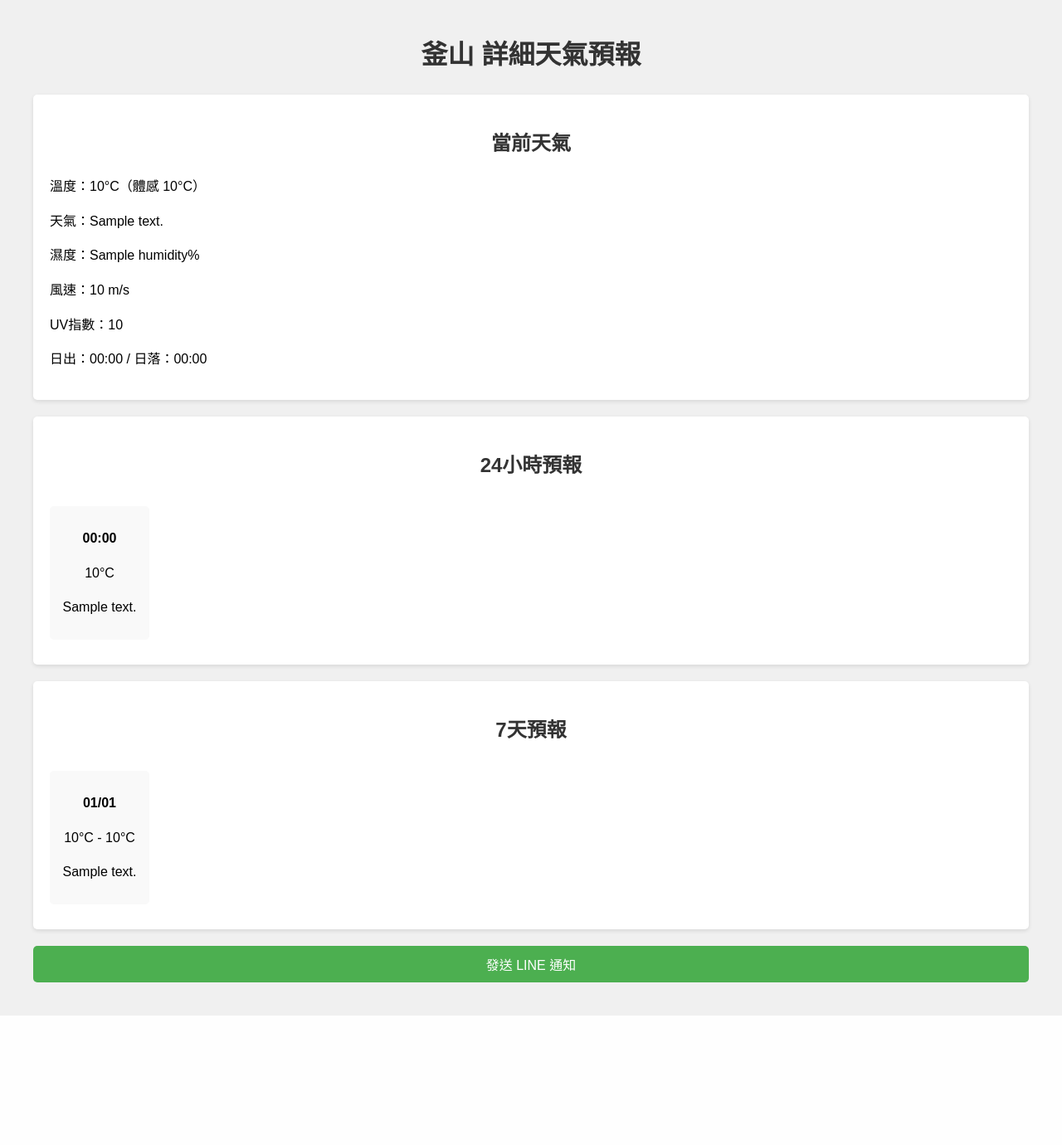
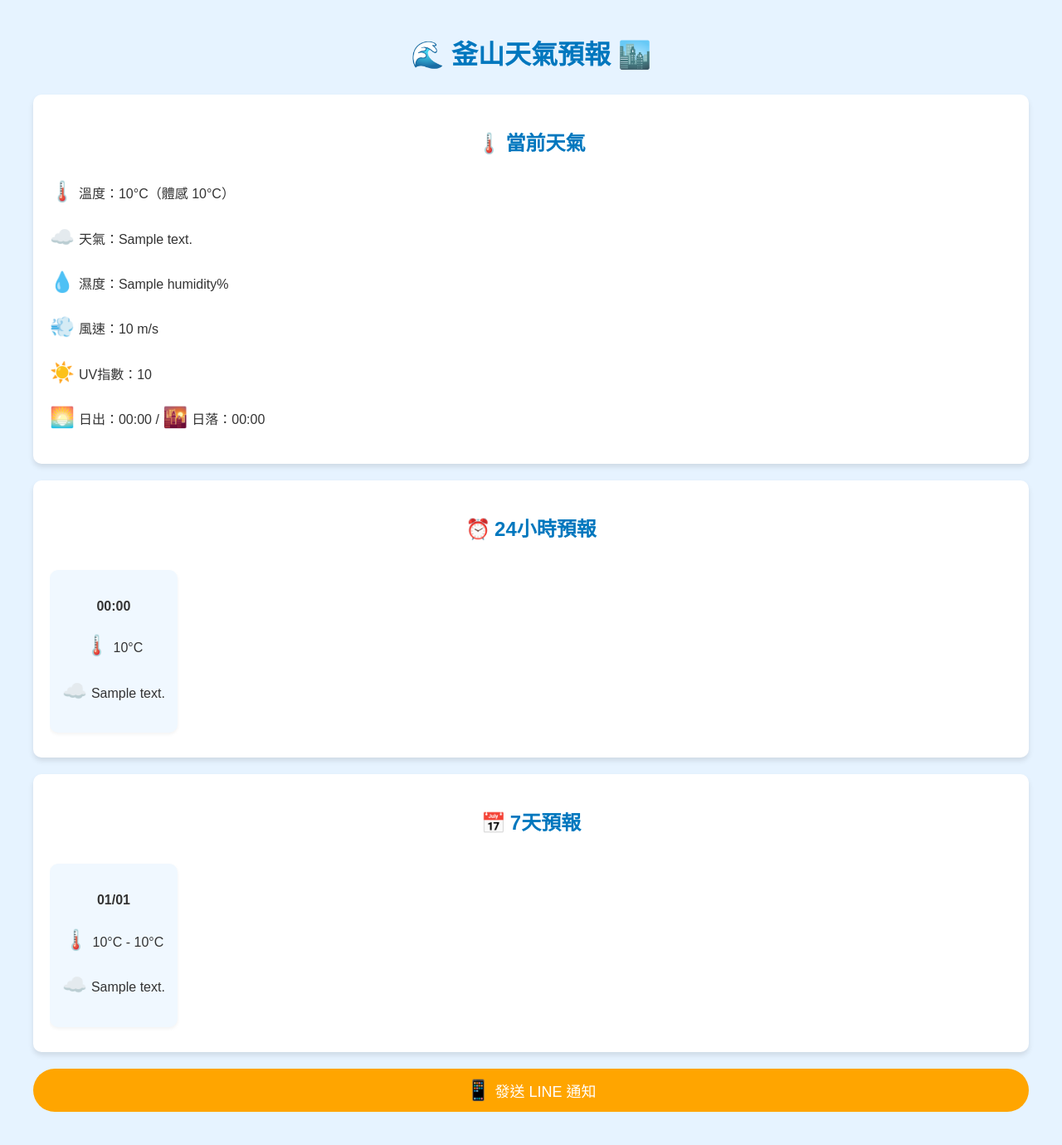
Before and after one commit to DoubleLazyZ/travel-weather-forecast, a Flask app: page / in a window 1280 px wide. Shown: the whole page at 83% size. Before the commit the page ends 1224 px from the top, so only its background shows below. Run offline with Flask 2, Linux system fonts and the light colour scheme; a database or web service that is not in the repository returns one stand-in record (values such as "Sample title"); data that the repository does not hold is empty.

Commit message:
fix: add entry point and add some emoji

```diff
--- a/main.py
+++ b/main.py
@@ -151,23 +151,12 @@ def index():
         logging.debug(f"API Key: {api_key[:5]}... (truncated)")
         logging.debug(f"City: {city}, Lat: {lat}, Lon: {lon}")
 
-        weather_info = get_weather_info(city, lat, lon, api_key)  # 使用新函数
+        weather_info = get_weather_info(city, lat, lon, api_key)
         logging.debug(f"Weather info: {weather_info}")
-        return render_template('index.html', weather=weather_info)
-    except Exception as e:
-        logging.error(f"Error in index route: {str(e)}")
-        return f"An error occurred: {str(e)}", 500
-    try:
-        api_key = os.environ.get('OPENWEATHERMAP_API_KEY')
-        city = os.environ.get('CITY', '釜山')
-        lat = float(os.environ.get('LAT', '35.1796'))
-        lon = float(os.environ.get('LON', '129.0756'))
 
-        logging.debug(f"API Key: {api_key[:5]}... (truncated)")
-        logging.debug(f"City: {city}, Lat: {lat}, Lon: {lon}")
+        if "error" in weather_info:
+            return f"Error: {weather_info['error']}", 500
 
-        weather_info = get_weather_forecast(city, lat, lon, api_key)
-        logging.debug(f"Weather info: {weather_info}")
         return render_template('index.html', weather=weather_info)
     except Exception as e:
         logging.error(f"Error in index route: {str(e)}")
@@ -202,3 +191,6 @@ def send_notify():
     except Exception as e:
         logging.error(f"Error in send_notify route: {str(e)}")
         return jsonify({"status": "error", "message": str(e)}), 500
+
+if __name__ == '__main__':
+    app.run(debug=True, port=int(os.getenv("PORT", default=5000)), host='0.0.0.0')
--- a/templates/index.html
+++ b/templates/index.html
@@ -3,7 +3,7 @@
 <head>
     <meta charset="UTF-8">
     <meta name="viewport" content="width=device-width, initial-scale=1.0">
-    <title>詳細天氣預報</title>
+    <title>釜山天氣預報 🌈</title>
     <style>
         body {
             font-family: Arial, sans-serif;
@@ -11,18 +11,19 @@
             padding: 20px;
             max-width: 1200px;
             margin: 0 auto;
-            background-color: #f0f0f0;
+            background-color: #e6f3ff; /* 淺藍色背景 */
+            color: #333;
         }
         h1, h2 {
-            color: #333;
+            color: #0077be; /* 深藍色標題 */
             text-align: center;
         }
         .section {
-            background: #fff;
+            background: #ffffff;
             padding: 20px;
             margin-bottom: 20px;
-            border-radius: 5px;
-            box-shadow: 0 2px 5px rgba(0,0,0,0.1);
+            border-radius: 10px;
+            box-shadow: 0 4px 6px rgba(0,0,0,0.1);
         }
         .hourly, .daily {
             display: flex;
@@ -31,29 +32,36 @@
         }
         .hour, .day {
             margin-right: 20px;
-            min-width: 100px;
+            min-width: 120px;
             text-align: center;
-            background: #f9f9f9;
-            padding: 10px;
-            border-radius: 5px;
+            background: #f0f8ff; /* 非常淺的藍色 */
+            padding: 15px;
+            border-radius: 10px;
+            box-shadow: 0 2px 4px rgba(0,0,0,0.05);
         }
         button {
-            background: #4CAF50;
+            background: #ffa500; /* 橙色按鈕 */
             color: white;
-            padding: 10px 15px;
+            padding: 12px 20px;
             border: none;
             cursor: pointer;
             width: 100%;
-            font-size: 16px;
-            border-radius: 5px;
+            font-size: 18px;
+            border-radius: 30px;
+            transition: background 0.3s;
         }
         button:hover {
-            background: #45a049;
+            background: #ff8c00;
         }
         #notify-result {
             margin-top: 20px;
             font-weight: bold;
             text-align: center;
+            color: #0077be;
+        }
+        .emoji {
+            font-size: 24px;
+            margin-right: 5px;
         }
         @media (max-width: 600px) {
             body {
@@ -63,51 +71,51 @@
                 padding: 15px;
             }
             .hour, .day {
-                min-width: 80px;
+                min-width: 100px;
             }
         }
     </style>
 </head>
 <body>
-    <h1>{{ weather.city }} 詳細天氣預報</h1>
+    <h1>🌊 釜山天氣預報 🏙️</h1>
 
     <div class="section">
-        <h2>當前天氣</h2>
-        <p>溫度：{{ weather.current.temp }}°C（體感 {{ weather.current.feels_like }}°C）</p>
-        <p>天氣：{{ weather.current.weather }}</p>
-        <p>濕度：{{ weather.current.humidity }}%</p>
-        <p>風速：{{ weather.current.wind_speed }} m/s</p>
-        <p>UV指數：{{ weather.current.uvi }}</p>
-        <p>日出：{{ weather.sunrise }} / 日落：{{ weather.sunset }}</p>
+        <h2><span class="emoji">🌡️</span>當前天氣</h2>
+        <p><span class="emoji">🌡️</span>溫度：{{ weather.current.temp }}°C（體感 {{ weather.current.feels_like }}°C）</p>
+        <p><span class="emoji">☁️</span>天氣：{{ weather.current.weather }}</p>
+        <p><span class="emoji">💧</span>濕度：{{ weather.current.humidity }}%</p>
+        <p><span class="emoji">💨</span>風速：{{ weather.current.wind_speed }} m/s</p>
+        <p><span class="emoji">☀️</span>UV指數：{{ weather.current.uvi }}</p>
+        <p><span class="emoji">🌅</span>日出：{{ weather.sunrise }} / <span class="emoji">🌇</span>日落：{{ weather.sunset }}</p>
     </div>
 
     <div class="section">
-        <h2>24小時預報</h2>
+        <h2><span class="emoji">⏰</span>24小時預報</h2>
         <div class="hourly">
             {% for hour in weather.hourly %}
             <div class="hour">
                 <p><strong>{{ hour.time }}</strong></p>
-                <p>{{ hour.temp }}°C</p>
-                <p>{{ hour.weather }}</p>
+                <p><span class="emoji">🌡️</span>{{ hour.temp }}°C</p>
+                <p><span class="emoji">☁️</span>{{ hour.weather }}</p>
             </div>
             {% endfor %}
         </div>
     </div>
 
     <div class="section">
-        <h2>7天預報</h2>
+        <h2><span class="emoji">📅</span>7天預報</h2>
         <div class="daily">
             {% for day in weather.daily %}
             <div class="day">
                 <p><strong>{{ day.date }}</strong></p>
-                <p>{{ day.temp_min }}°C - {{ day.temp_max }}°C</p>
-                <p>{{ day.weather }}</p>
+                <p><span class="emoji">🌡️</span>{{ day.temp_min }}°C - {{ day.temp_max }}°C</p>
+                <p><span class="emoji">☁️</span>{{ day.weather }}</p>
             </div>
             {% endfor %}
         </div>
     </div>
 
-    <button onclick="sendNotify()">發送 LINE 通知</button>
+    <button onclick="sendNotify()"><span class="emoji">📱</span>發送 LINE 通知</button>
     <div id="notify-result"></div>
 
     <script>
@@ -115,10 +123,10 @@
         fetch('/send_notify', { method: 'POST' })
             .then(response => response.json())
             .then(data => {
-                document.getElementById('notify-result').textContent = data.message;
+                document.getElementById('notify-result').textContent = '🎉 ' + data.message;
             })
             .catch(error => {
-                document.getElementById('notify-result').textContent = '發送失敗：' + error;
+                document.getElementById('notify-result').textContent = '❌ 發送失敗：' + error;
             });
     }
     </script>
```
